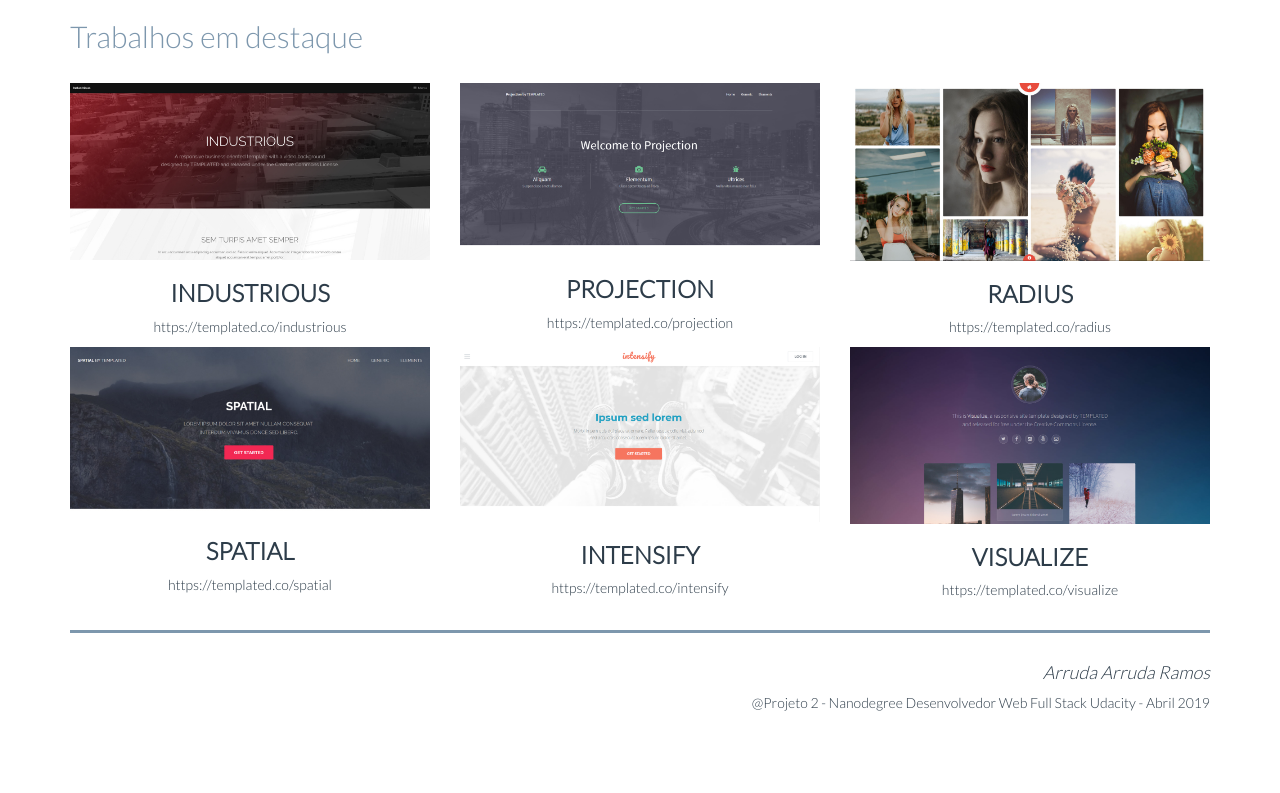
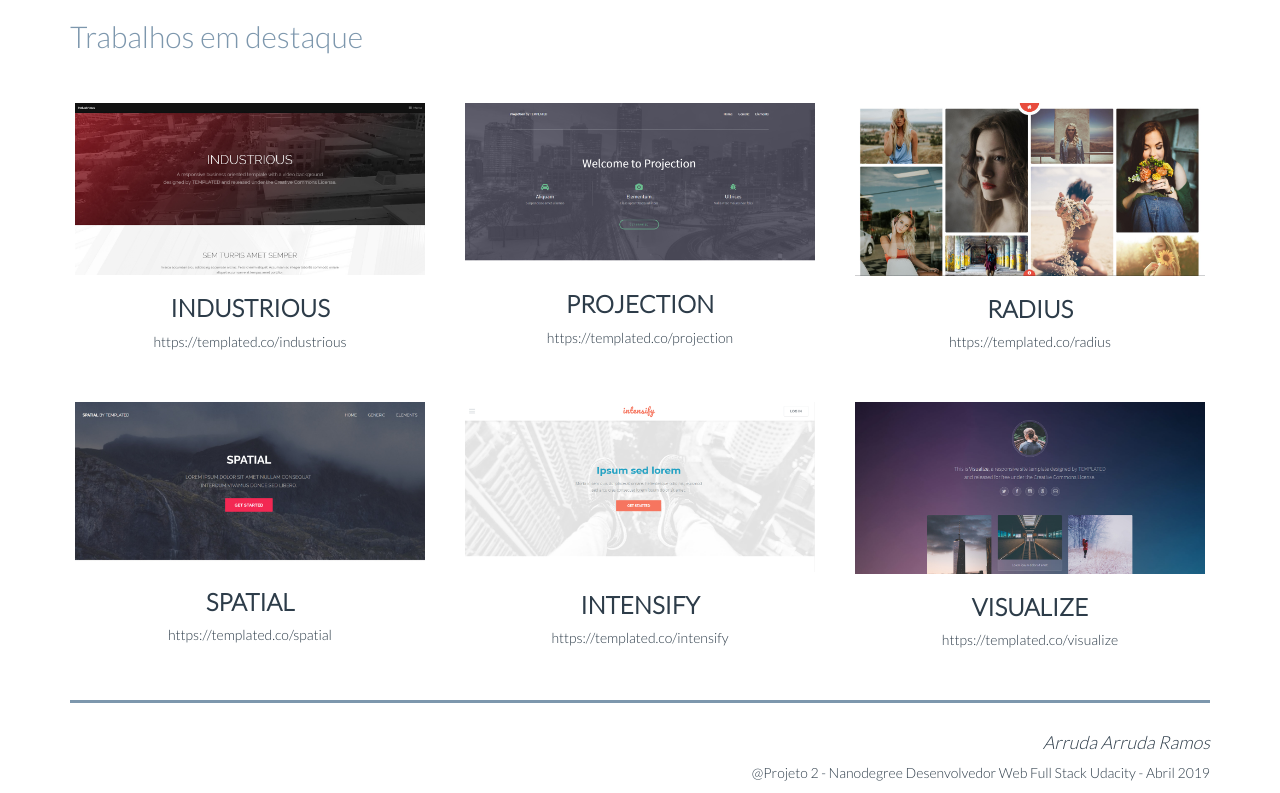
Before and after one commit to adrianoarrudaramos/portfolio-projeto2-udacity-nd, a plain HTML site: page index.html in a window 1280 px wide. Shown: the part 950-1743 px from the top of the page. Before the commit the page ends 1673 px from the top, so only its background shows below. Drawn offline with Linux system fonts and the light colour scheme.

Commit message:
Ajustando imagens e layout dos projetos

```diff
--- a/css/style.css
+++ b/css/style.css
@@ -23,3 +23,7 @@
 .title-logo {
     height: 150px;
 }
+
+.project {
+    padding: 20px;
+}
--- a/index.html
+++ b/index.html
@@ -5,7 +5,7 @@
     <meta name="viewport" content="width=device-width, initial-scale=1.0">
     <meta http-equiv="X-UA-Compatible" content="ie=edge">
     <title>a2R Portfolio</title>
-    <link rel="shortcut icon" href="images/favicon-32x32.png" >
+    <link rel="shortcut icon" href="img/favicon-32x32.png" >
     <link href='http://fonts.googleapis.com/css?family=Lato:100,300&subset=latin' rel='stylesheet' type='text/css'>
     <link rel="stylesheet" href="css/bootstrap.css">
     <link rel="stylesheet" href="css/style.css">
@@ -15,7 +15,7 @@
         <header>
             <div class="row">
                 <div class="col-md-6">
-                    <img class="title-logo img-responsive" src="images/a2r-logo.png" alt="a2R logo">
+                    <img class="title-logo img-responsive" src="img/a2r-logo.png" alt="a2R logo">
                 </div>
                 <div class="col-md-6 text-right text-uppercase">
                     <h1 class="title-super text-thin">Adriano Ramos</h1>
@@ -32,7 +32,7 @@
             <section>
                 <div class="row">
                     <div class="col-md-12">
-                        <img class="img-responsive" src="images/a2r-digital-design.jpg" alt="a2R Design Digital">
+                        <img class="img-responsive" src="img/a2r-digital-design.jpg" alt="a2R Design Digital">
                     </div>
                 </div>
             </section>
@@ -46,22 +46,22 @@
                 </header>
                 <div class="row text-center">
                     <article>
-                        <div class="col-md-4">
-                            <img class="img-responsive" src="images/industrious.jpg" alt="industrious">
+                        <div class="col-md-4 project">
+                            <img class="img-responsive" src="img/industrious.jpg" alt="industrious">
                             <h3 class="text-uppercase"><strong>Industrious</strong></h3>
                             <p>https://templated.co/industrious</p>
                         </div>
                     </article>
                     <article>
-                        <div class="col-md-4">
-                            <img class="img-responsive" src="images/projection.jpg" alt="projection">
+                        <div class="col-md-4 project">
+                            <img class="img-responsive" src="img/projection.jpg" alt="projection">
                             <h3 class="text-uppercase"><strong>Projection</strong></h3>
                             <p>https://templated.co/projection</p>
                         </div>
                     </article>
                     <article>
-                        <div class="col-md-4">
-                            <img class="img-responsive" src="images/radius.jpg" alt="radius">
+                        <div class="col-md-4 project">
+                            <img class="img-responsive" src="img/radius.jpg" alt="radius">
                             <h3 class="text-uppercase"><strong>Radius</strong></h3>
                             <p>https://templated.co/radius</p>
                         </div>
@@ -69,22 +69,22 @@
                 </div>
                 <div class="row text-center">
                     <article>
-                        <div class="col-md-4">
-                            <img class="img-responsive" src="images/spatial.jpg" alt="spatial">
+                        <div class="col-md-4 project">
+                            <img class="img-responsive" src="img/spatial.jpg" alt="spatial">
                             <h3 class="text-uppercase"><strong>Spatial</strong></h3>
                             <p>https://templated.co/spatial</p>
                         </div>
                     </article>
                     <article>
-                        <div class="col-md-4">
-                            <img class="img-responsive" src="images/intensify.jpg" alt="intensify">
+                        <div class="col-md-4 project">
+                            <img class="img-responsive" src="img/intensify.jpg" alt="intensify">
                             <h3 class="text-uppercase"><strong>Intensify</strong></h3>
                             <p>https://templated.co/intensify</p>
                         </div>
                     </article>
                     <article>
-                        <div class="col-md-4">
-                            <img class="img-responsive" src="images/visualize.jpg" alt="visualize">
+                        <div class="col-md-4 project">
+                            <img class="img-responsive" src="img/visualize.jpg" alt="visualize">
                             <h3 class="text-uppercase"><strong>visualize</strong></h3>
                             <p>https://templated.co/visualize</p>
                         </div>
```
Also changed, not shown: img/a2r-digital-design.jpg (renamed from images/a2r-digital-design.jpg), img/a2r-logo.png (renamed from images/a2r-logo.png), img/favicon-32x32.png (renamed from images/favicon-32x32.png), img/industrious.jpg (renamed from images/industrious.jpg), img/intensify.jpg (renamed from images/intensify.jpg), img/projection.jpg (renamed from images/projection.jpg), img/radius.jpg (renamed from images/radius.jpg), img/spatial.jpg (renamed from images/spatial.jpg), img/visualize.jpg (renamed from images/visualize.jpg).
